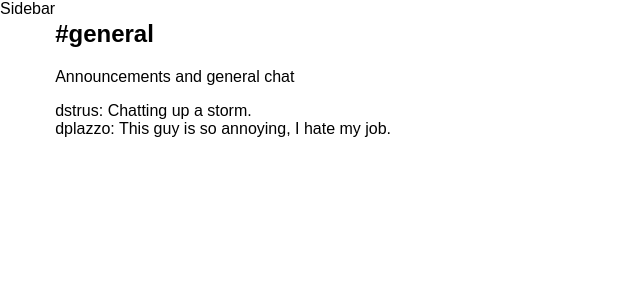
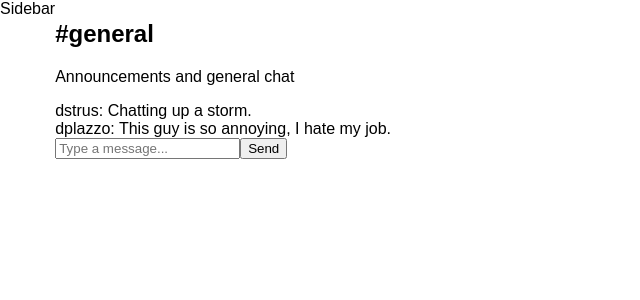
Before and after one commit to jiena76/Chatarang, a React (Create React App) app: page / in a window 1280 px wide. Shown: the top 300 px of the page, without its empty margins (0-640 px from the left). Built offline with nearby package versions, Linux system fonts and the light colour scheme.

Commit message:
add MessageForm.js and add form submission feature

```diff
--- a/src/Chat.js
+++ b/src/Chat.js
@@ -2,6 +2,7 @@ import React, { Component } from 'react'
 
 import ChatHeader from './ChatHeader'
 import MessageList from './MessageList'
+import MessageForm from './MessageForm'
 
 class Chat extends Component{
   render(){
@@ -9,6 +10,7 @@ class Chat extends Component{
       <div className="Chat">
         <ChatHeader />
         <MessageList />
+        <MessageForm />
       </div>
     );
   }
--- /dev/null
+++ b/src/MessageForm.js
@@ -0,0 +1,16 @@
+import React, { Component } from 'react'
+
+const MessageForm = () => {
+  return(
+    <form>
+      <input
+        type="text"
+        name='body'
+        placeholder='Type a message...'
+      />
+      <button type='button'>Send</button>
+    </form>
+  );
+}
+
+export default MessageForm;
```
